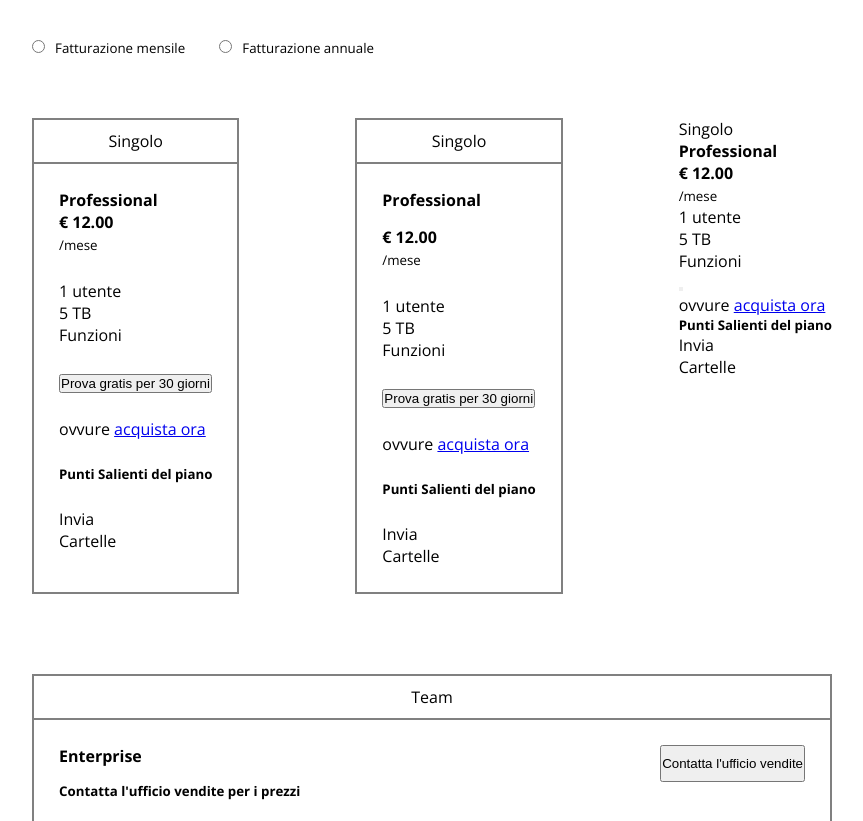
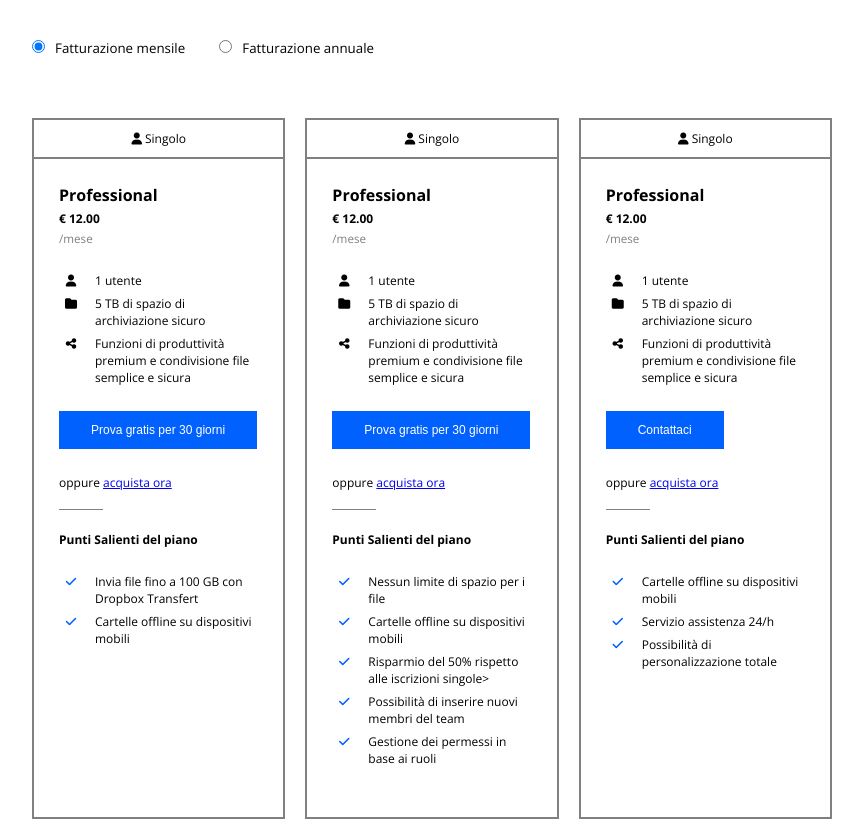
Before and after one commit to emiliantimofei/htmlcss-dropbox, a plain HTML site: page index.html in a window 1280 px wide. Shown: the part 800-1621 px from the top of the page, without its empty margins (208-1071 px from the left). Drawn offline with nearby package versions, Linux system fonts and the light colour scheme.

Commit message:
work in progress

```diff
--- a/css/style.css
+++ b/css/style.css
@@ -35,7 +35,7 @@ ul{
     flex-wrap: wrap;
 }
 .gap{
-    gap: 25px;
+    gap: 20px;
 }
 .align-center{
     align-items: center;
@@ -304,6 +304,36 @@ nav a{
 .bg-part-8{
     background-image: url(../img/clear_channel.svg);
 }
+.price{
+    font-size: 12px;
+}
+.grey-under-price{
+    color: var(--coror-grey);
+    font-size: 14px;
+}
+.single{
+    font-size: 12px;
+}
+.single-2{
+    font-size: 14px;
+}
+.btn-plan{
+    padding: 12px 32px;
+    font-size: 12px;
+    background-color: var(--color-blue-intense);
+    color: var(--color-main-color);
+    border: none;
+}
+.short-border{
+    border-bottom: var(--coror-grey) solid 1px;
+    padding-bottom: 18px;
+}
+.list-margin{
+    margin: 6px;
+}
+.blue-check{
+    color: var(--color-blue-intense);
+}
 /*a-side 2*/
 .side-jumbo-color{
     background-color: var(--color-light-blue);
--- a/index.html
+++ b/index.html
@@ -64,79 +64,102 @@
                 Trova il piano business che fa per te
             </h2>
             <div class="margin-t-main margin-b-main">
-                <input class="margin-right-sphere" type="radio" name="fatturazione"><small class="margin-right-radio">Fatturazione mensile</small>
+                <input class="margin-right-sphere" type="radio" name="fatturazione" checked="checked"><small class="margin-right-radio">Fatturazione mensile</small>
                 <input class="margin-right-sphere" type="radio" name="fatturazione"><small>Fatturazione annuale</small>
             </div>
-            <div class="d-flex space-between">
-                <div id="piani-business" class="border-pb">
-                    <div class="border-padding-title-pb text-align">
-                        Singolo
+            <div class="d-flex space-between gap">
+                <div class="border-pb">
+                    <div class="single border-padding-title-pb text-align">
+                        <i class="fa-solid fa-user"></i>  Singolo
                     </div>
                     <div class="padding-pb">
                         <h4 class="margin-b-h4">Professional</h4>
-                        <strong class="margin-b-strg">€ 12.00</strong><br>
-                        <div class="m-small"><small>/mese</small></div>
-                        <ul class="m-small">
-                            <li>1 utente</li>
-                            <li>5 TB</li>
-                            <li>Funzioni</li>
-                        </ul>
-                        <button class="m-small">
+                        <strong class="margin-b-strg price">€ 12.00</strong><br>
+                        <div class="m-small grey-under-price"><small>/mese</small></div>
+                        <ul class="fa-ul single m-small" style="--fa-li-width: 4em;">
+                            <li class="list-margin">
+                                <span class="fa-li"><i class="fa-solid fa-user"></i></span>1 utente</li>
+                            <li class="list-margin">
+                                <span class="fa-li"><i class="fa-solid fa-folder"></i></span>5 TB di spazio di archiviazione sicuro</li>
+                            <li class="list-margin">
+                                <span class="fa-li"><i class="fa-solid fa-share-nodes"></i></i></span>Funzioni di produttività premium e condivisione file semplice e sicura</li>
+                          </ul>
+                        <button class="m-small btn-plan">
                             Prova gratis per 30 giorni
                         </button>
-                        <div class="m-small">ovvure <a href="#">acquista ora</a></div>
-                        <h5 class="m-small">Punti Salienti del piano</h5>
-                        <ul>
-                            <li>Invia</li>
-                            <li>Cartelle</li>
+                        <div class="m-small single"><span class="short-border">oppure </span><a href="#">acquista ora</a></div>
+                        <h5 class="m-small single pad-tside">Punti Salienti del piano</h5>
+                        <ul class="fa-ul single m-small" style="--fa-li-width: 4em;">
+                            <li class="list-margin">
+                                <span class="fa-li"><i class="fa-solid fa-check blue-check"></i></span>Invia file fino a 100 GB con Dropbox Transfert </li>
+                            <li class="list-margin">
+                                <span class="fa-li"><i class="fa-solid fa-check blue-check"></i></span>Cartelle offline su dispositivi mobili</li>
                         </ul>
                     </div>
                 </div>
-                <div id="piani-business" class="border-pb">
-                    <div class="border-padding-title-pb text-align">
-                        Singolo
+                <div class="border-pb">
+                    <div class="single border-padding-title-pb text-align">
+                        <i class="fa-solid fa-user"></i>  Singolo
                     </div>
                     <div class="padding-pb">
-                        <h4 class="margin-b-strg">Professional</h4>
-                        <strong class="margin-b-strg">€ 12.00</strong><br>
-                        <div class="m-small"><small>/mese</small></div>
-                        <ul class="m-small">
-                            <li>1 utente</li>
-                            <li>5 TB</li>
-                            <li>Funzioni</li>
-                        </ul>
-                        <button class="m-small">
+                        <h4 class="margin-b-h4">Professional</h4>
+                        <strong class="margin-b-strg price">€ 12.00</strong><br>
+                        <div class="m-small grey-under-price"><small>/mese</small></div>
+                        <ul class="fa-ul single m-small" style="--fa-li-width: 4em;">
+                            <li class="list-margin">
+                                <span class="fa-li"><i class="fa-solid fa-user"></i></span>1 utente</li>
+                            <li class="list-margin">
+                                <span class="fa-li"><i class="fa-solid fa-folder"></i></span>5 TB di spazio di archiviazione sicuro</li>
+                            <li class="list-margin">
+                                <span class="fa-li"><i class="fa-solid fa-share-nodes"></i></i></span>Funzioni di produttività premium e condivisione file semplice e sicura</li>
+                          </ul>
+                        <button class="m-small btn-plan">
                             Prova gratis per 30 giorni
                         </button>
-                        <div class="m-small">ovvure <a href="#">acquista ora</a></div>
-                        <h5 class="m-small">Punti Salienti del piano</h5>
-                        <ul>
-                            <li>Invia</li>
-                            <li>Cartelle</li>
+                        <div class="m-small single"><span class="short-border">oppure </span><a href="#">acquista ora</a></div>
+                        <h5 class="m-small single pad-tside">Punti Salienti del piano</h5>
+                        <ul class="fa-ul single m-small" style="--fa-li-width: 4em;">
+                            <li class="list-margin">
+                                <span class="fa-li"><i class="fa-solid fa-check blue-check"></i></span>Nessun limite di spazio per i file</li>
+                            <li class="list-margin">
+                                <span class="fa-li"><i class="fa-solid fa-check blue-check"></i></span>Cartelle offline su dispositivi mobili</li>
+                            <li class="list-margin">
+                                <span class="fa-li"><i class="fa-solid fa-check blue-check"></i></span>Risparmio del 50% rispetto alle iscrizioni singole></i></li>
+                            <li class="list-margin">
+                                <span class="fa-li"><i class="fa-solid fa-check blue-check"></i></span>Possibilità di inserire nuovi membri del team</li>
+                            <li class="list-margin">
+                                <span class="fa-li"><i class="fa-solid fa-check blue-check"></i></span>Gestione dei permessi in base ai ruoli</li>
                         </ul>
                     </div>
                 </div>
-                <div>
-                    <div>
-                        Singolo
+                <div class="border-pb">
+                    <div class="single border-padding-title-pb text-align">
+                        <i class="fa-solid fa-user"></i>  Singolo
                     </div>
-                    <div>
-                        <h4>Professional</h4>
-                        <strong>€ 12.00</strong><br>
-                        <small>/mese</small>
-                        <ul>
-                            <li>1 utente</li>
-                            <li>5 TB</li>
-                            <li>Funzioni</li>
-                        </ul>
-                        <button>
-
+                    <div class="padding-pb">
+                        <h4 class="margin-b-h4">Professional</h4>
+                        <strong class="margin-b-strg price">€ 12.00</strong><br>
+                        <div class="m-small grey-under-price"><small>/mese</small></div>
+                        <ul class="fa-ul single m-small" style="--fa-li-width: 4em;">
+                            <li class="list-margin">
+                                <span class="fa-li"><i class="fa-solid fa-user"></i></span>1 utente</li>
+                            <li class="list-margin">
+                                <span class="fa-li"><i class="fa-solid fa-folder"></i></span>5 TB di spazio di archiviazione sicuro</li>
+                            <li class="list-margin">
+                                <span class="fa-li"><i class="fa-solid fa-share-nodes"></i></i></span>Funzioni di produttività premium e condivisione file semplice e sicura</li>
+                          </ul>
+                        <button class="m-small btn-plan">
+                            Contattaci
                         </button>
-                        <div>ovvure <a href="#">acquista ora</a></div>
-                        <h5>Punti Salienti del piano</h5>
-                        <ul>
-                            <li>Invia</li>
-                            <li>Cartelle</li>
+                        <div class="m-small single"><span class="short-border">oppure </span><a href="#">acquista ora</a></div>
+                        <h5 class="m-small single pad-tside">Punti Salienti del piano</h5>
+                        <ul class="fa-ul single m-small" style="--fa-li-width: 4em;">
+                            <li class="list-margin">
+                                <span class="fa-li"><i class="fa-solid fa-check blue-check"></i></span>Cartelle offline su dispositivi mobili</li>
+                            <li class="list-margin">
+                                <span class="fa-li"><i class="fa-solid fa-check blue-check"></i></span>Servizio assistenza 24/h</li>
+                            <li class="list-margin">
+                                <span class="fa-li"><i class="fa-solid fa-check blue-check"></i></span>Possibilità di personalizzazione totale</li>
                         </ul>
                     </div>
                 </div>
@@ -146,12 +169,12 @@
                 <div class="padding-pb">
                     <div class="d-flex space-between">
                         <h4 class="margin-b-strg">Enterprise</h4>
-                        <button>Contatta l'ufficio vendite</button>
+                        <button class="btn-plan">Contatta l'ufficio vendite</button>
                     </div>
                     <div class="m-small">
                         <h5>Contatta l'ufficio vendite per i prezzi</h5>
                     </div>
-                    <p>Lorem, ipsum dolor sit amet consectetur adipisicing elit. Dignissimos atque vel odit repellat aut expedita nesciunt voluptatum enim mollitia ducimus.</p>
+                    <p class="single">Lorem, ipsum dolor sit amet consectetur adipisicing elit. Dignissimos atque vel odit repellat aut expedita nesciunt voluptatum enim mollitia ducimus.</p>
                 </div>
             </div>
             <div class="smaller-contain d-flex gap margin-t-main">
@@ -162,7 +185,7 @@
                     <h4 class="margin-b-strg margin-t-small">
                         Entra in contatto con un partner Dropbox
                     </h4>
-                    <p class="m-small">Lorem ipsum dolor sit amet consectetur adipisicing elit. Velit vitae eligendi officiis molestiae facilis est unde, minus rem ipsa et consequuntur aut magni id doloribus. Praesentium sequi in exercitationem vitae.
+                    <p class="m-small single-2">Lorem ipsum dolor sit amet consectetur adipisicing elit. Velit vitae eligendi officiis molestiae facilis est unde, minus rem ipsa et consequuntur aut magni id doloribus. Praesentium sequi in exercitationem vitae.
                     </p>
                     <button>Trova un Partner</button>
                 </div>
```
